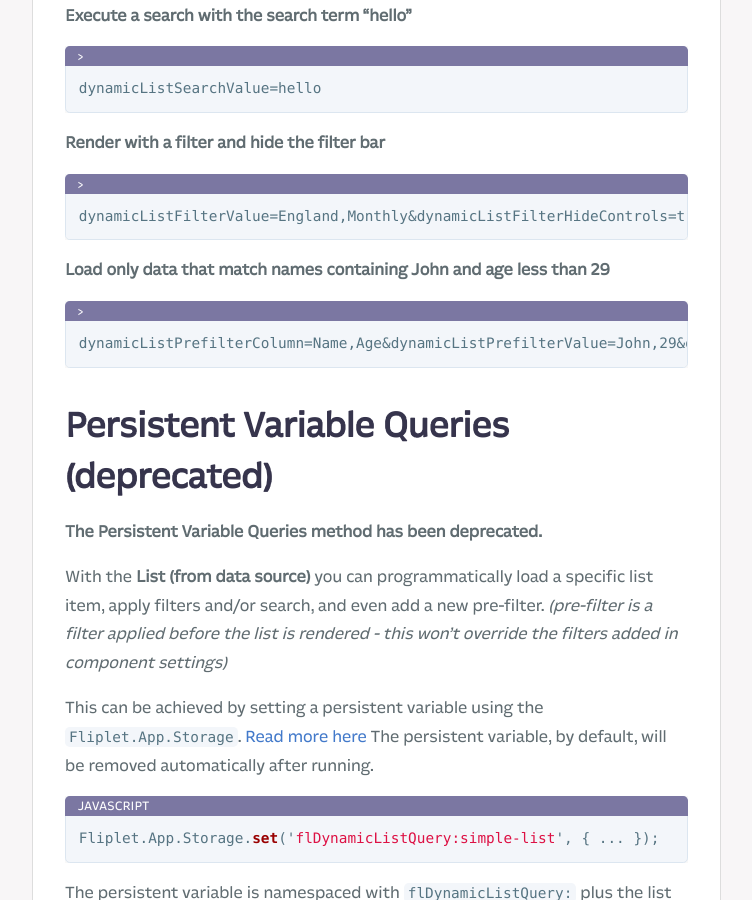
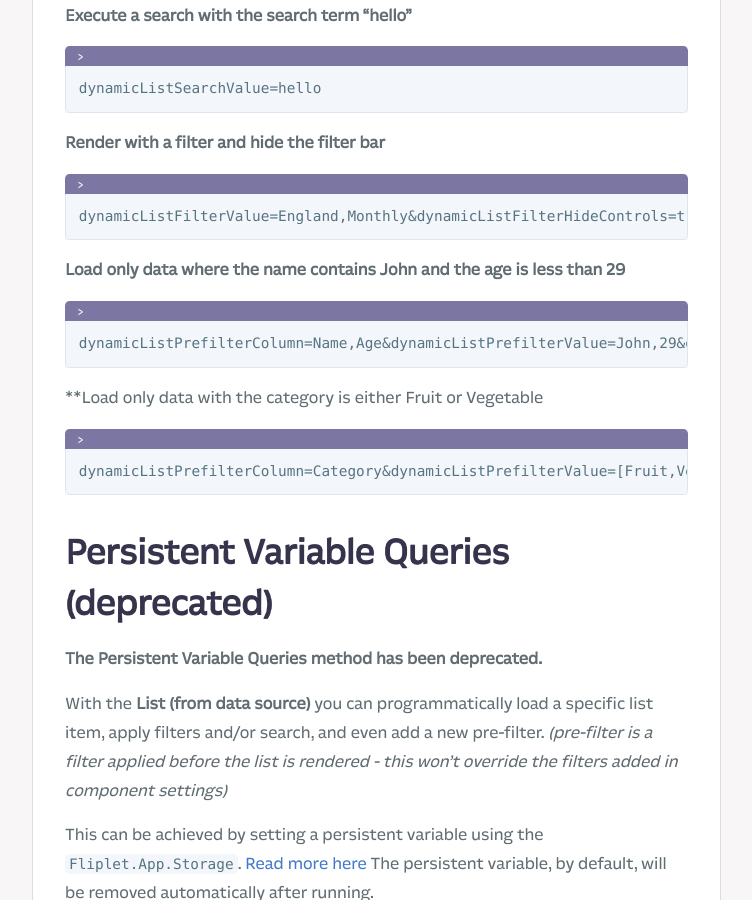
Before and after one commit to Fliplet/fliplet-cli, a Jekyll site: the page built from docs/API/components/list-from-data-source.md, in a window 1280 px wide and 900 px high, scrolled down 27353 px. Shown: the whole window, without its empty margins (254-1006 px from the left). Built offline with Jekyll 4.4.1, drawn with Linux system fonts in a browser that asks for light colours; nearby versions of some CDN libraries; our own code applies the rules of GitHub Pages for plain Markdown files; library files that are not in the unit come from our copies; comment, search, counter and statistics services are not loaded; a style sheet for code colours, icons or effects is not loaded.

Commit message:
New LFD prefilter query example

````diff
--- a/docs/API/components/list-from-data-source.md
+++ b/docs/API/components/list-from-data-source.md
@@ -732,10 +732,16 @@ dynamicListSearchValue=hello
 dynamicListFilterValue=England,Monthly&dynamicListFilterHideControls=true
 ```
 
-**Load only data that match names containing John and age less than 29**
+**Load only data where the name contains John and the age is less than 29**
 
 ```
 dynamicListPrefilterColumn=Name,Age&dynamicListPrefilterValue=John,29&dynamicListPrefilterLogic=contains,%3C
+```
+
+**Load only data with the category is either Fruit or Vegetable
+
+```
+dynamicListPrefilterColumn=Category&dynamicListPrefilterValue=[Fruit,Vegetable]&dynamicListPrefilterLogic=oneof
 ```
 
 ## Persistent Variable Queries (deprecated)
````
